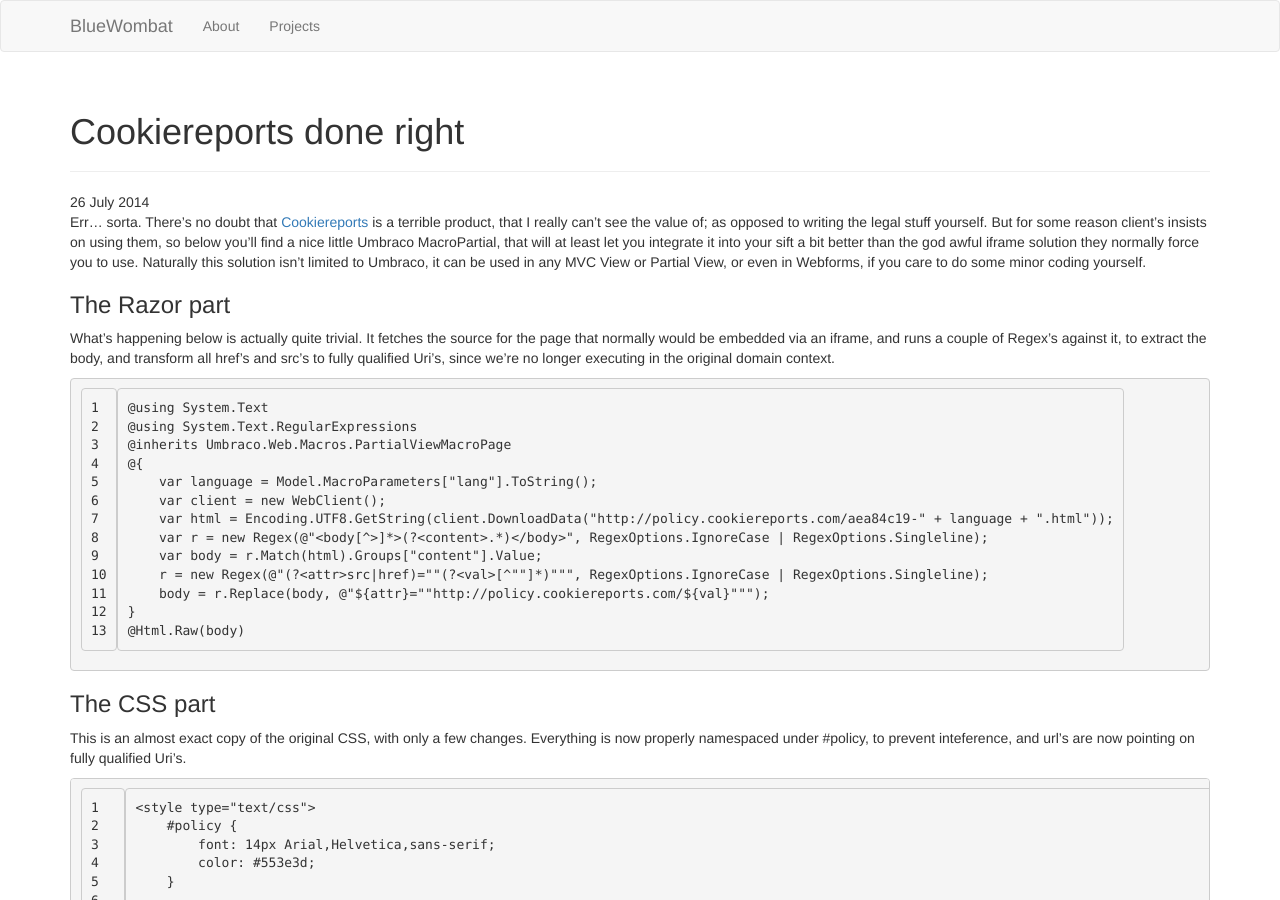
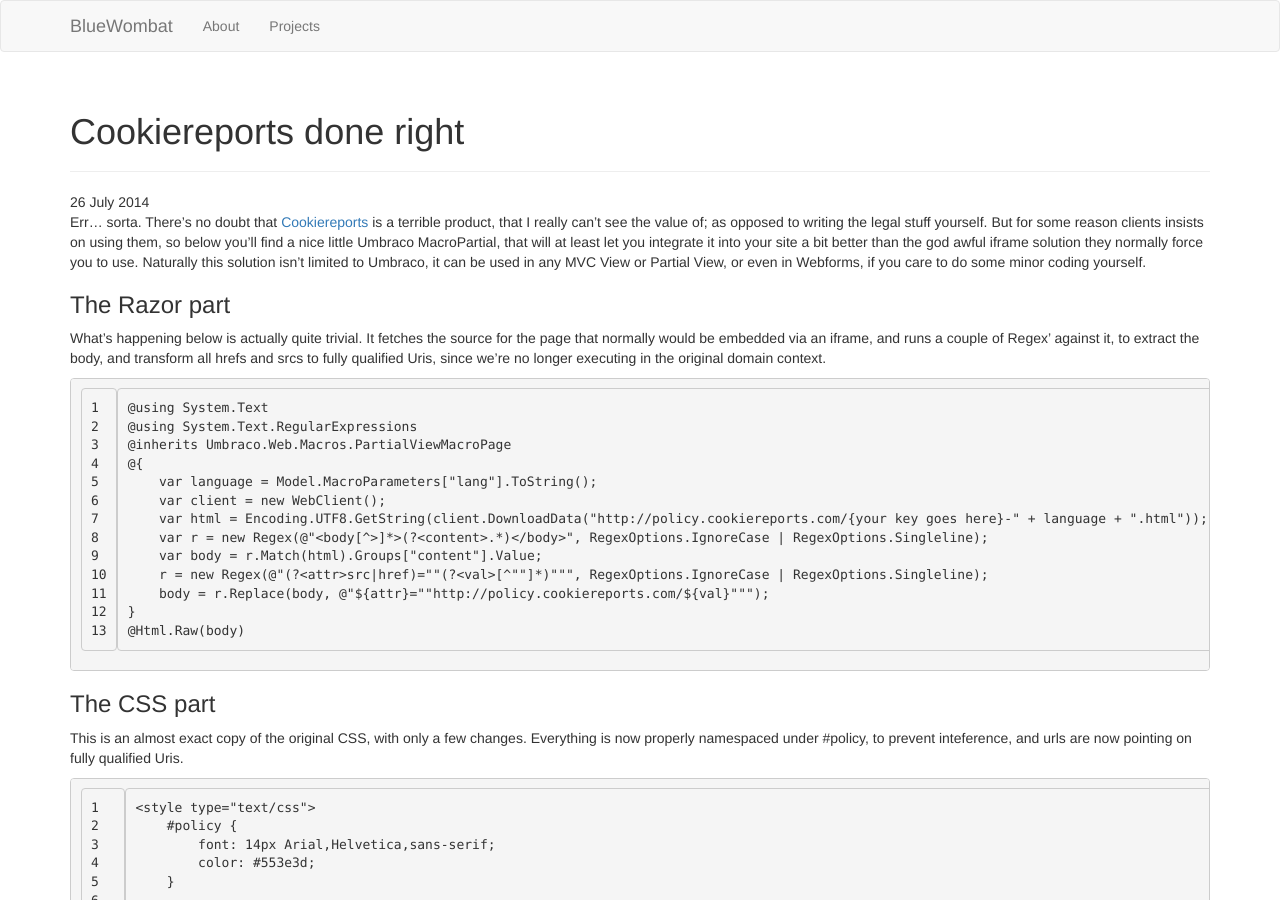
Before and after one commit to BlueWombat/bluewombat.github.io, a Jekyll site: the page built from _posts/2014-07-26-cookiereports-done-right.md, in a window 1280 px wide and 900 px high. Built offline with Jekyll 4.4.1, drawn with Linux system fonts in a browser that asks for light colours; nearby versions of some CDN libraries; library files that are not in the unit come from our copies; comment, search, counter and statistics services are not loaded.

Commit message:
Fixed a couple of typos

```diff
--- a/_posts/2014-07-26-cookiereports-done-right.md
+++ b/_posts/2014-07-26-cookiereports-done-right.md
@@ -11,11 +11,11 @@
 {% include JB/setup %}
 
 Err... sorta. There's no doubt that <a href="http://cookiereports.com">Cookiereports</a> is a terrible product, that I really can't see the value of; as opposed to writing the legal stuff yourself.
-But for some reason client's insists on using them, so below you'll find a nice little Umbraco MacroPartial, that will at least let you integrate it into your sift a bit better than the god awful iframe solution they normally force you to use.
+But for some reason clients insists on using them, so below you'll find a nice little Umbraco MacroPartial, that will at least let you integrate it into your site a bit better than the god awful iframe solution they normally force you to use.
 Naturally this solution isn't limited to Umbraco, it can be used in any MVC View or Partial View, or even in Webforms, if you care to do some minor coding yourself.
 
 ### The Razor part
-What's happening below is actually quite trivial. It fetches the source for the page that normally would be embedded via an iframe, and runs a couple of Regex's against it, to extract the body, and transform all href's and src's to fully qualified Uri's, since we're no longer executing in the original domain context.
+What's happening below is actually quite trivial. It fetches the source for the page that normally would be embedded via an iframe, and runs a couple of Regex' against it, to extract the body, and transform all hrefs and srcs to fully qualified Uris, since we're no longer executing in the original domain context.
 {% highlight csharp linenos %}
 {% raw %}
 @using System.Text
@@ -24,7 +24,7 @@
 @{
     var language = Model.MacroParameters["lang"].ToString();
     var client = new WebClient();
-    var html = Encoding.UTF8.GetString(client.DownloadData("http://policy.cookiereports.com/aea84c19-" + language + ".html"));
+    var html = Encoding.UTF8.GetString(client.DownloadData("http://policy.cookiereports.com/{your key goes here}-" + language + ".html"));
     var r = new Regex(@"<body[^>]*>(?<content>.*)</body>", RegexOptions.IgnoreCase | RegexOptions.Singleline);
     var body = r.Match(html).Groups["content"].Value;
     r = new Regex(@"(?<attr>src|href)=""(?<val>[^""]*)""", RegexOptions.IgnoreCase | RegexOptions.Singleline);
@@ -35,7 +35,7 @@
 {% endhighlight %}
 
 ### The CSS part
-This is an almost exact copy of the original CSS, with only a few changes. Everything is now properly namespaced under #policy, to prevent inteference, and url's are now pointing on fully qualified Uri's.
+This is an almost exact copy of the original CSS, with only a few changes. Everything is now properly namespaced under #policy, to prevent inteference, and urls are now pointing on fully qualified Uris.
 {% highlight css linenos %}
 {% raw %}
 <style type="text/css">
```
